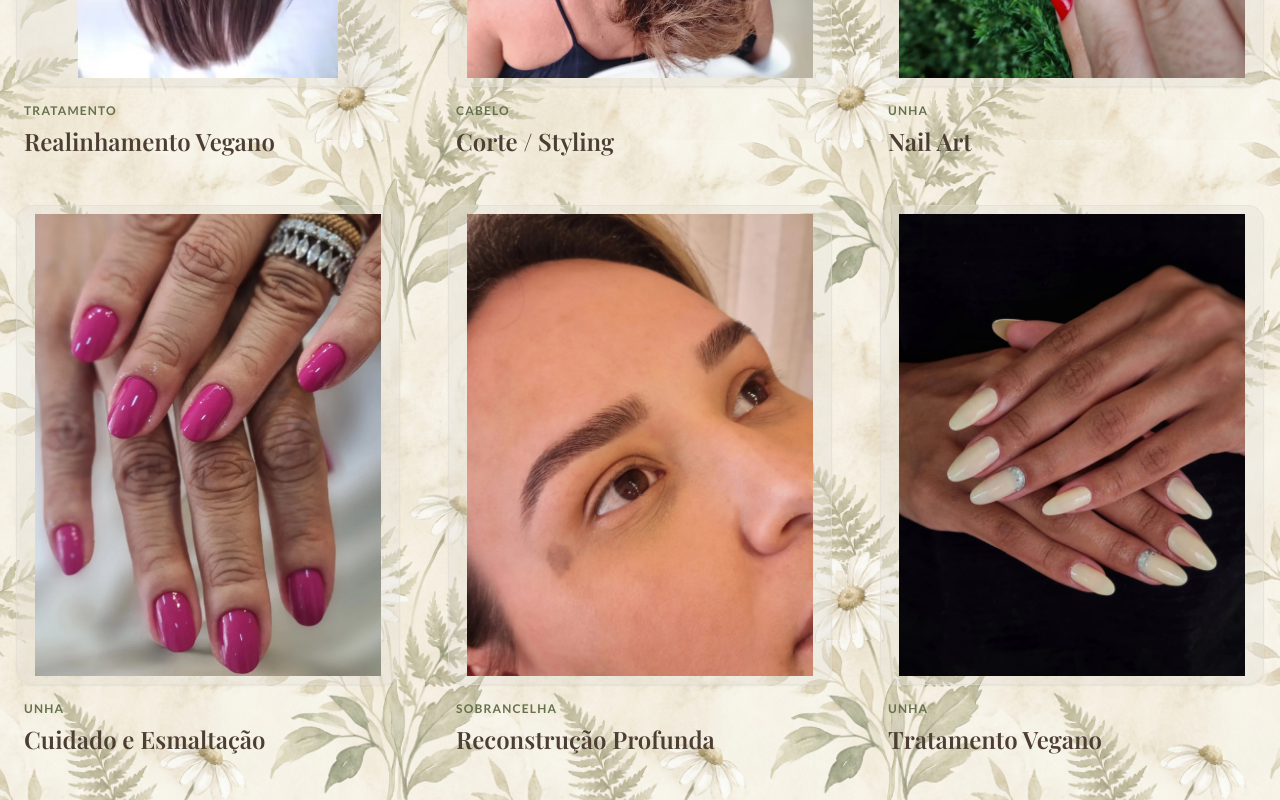
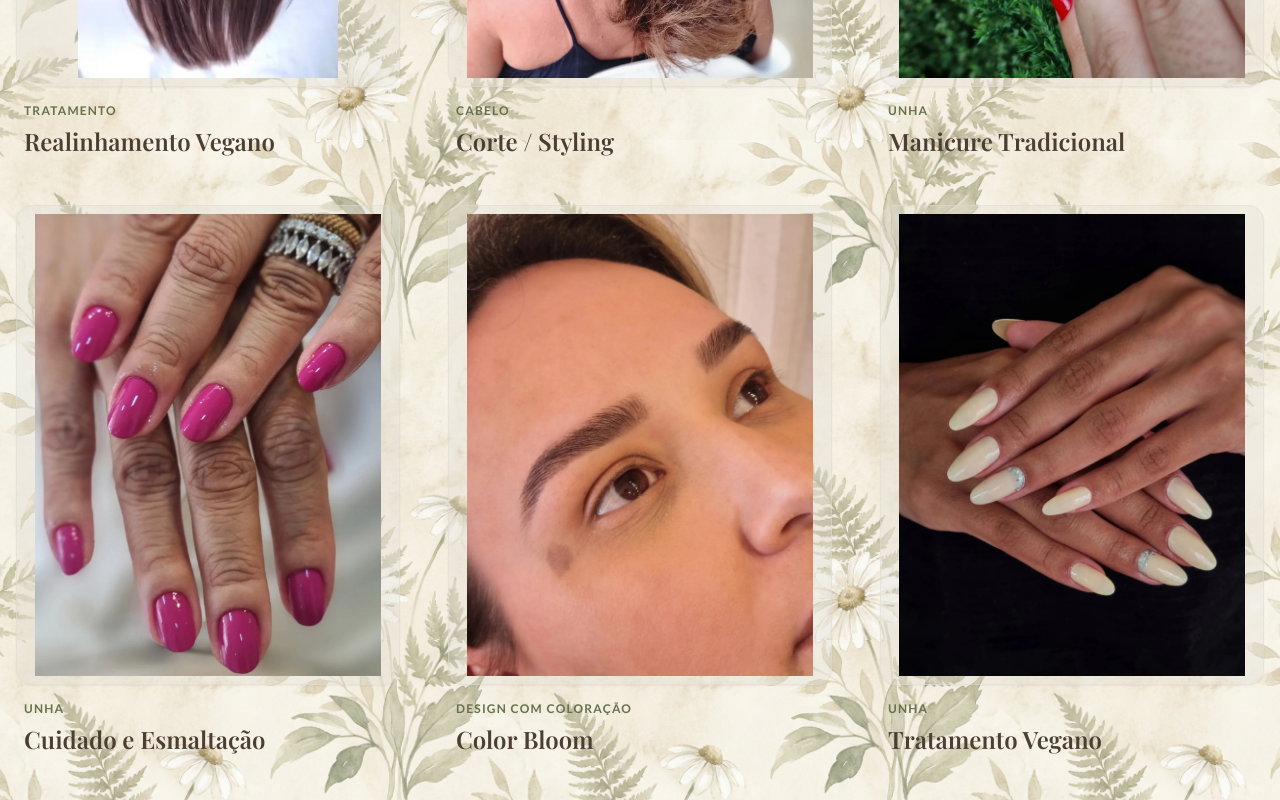
Before and after one commit to joaop0375/site-margaridas, a Next.js app: page /portfolio in a window 1280 px wide. Shown: the part 1360-2160 px from the top of the page. Built offline with nearby package versions, Linux system fonts and the light colour scheme; a web font is replaced by a local one.

Commit message:
feat: add new portfolio page with image gallery and descriptions.

```diff
--- a/app/portfolio/page.tsx
+++ b/app/portfolio/page.tsx
@@ -20,9 +20,9 @@ export default function PortfolioPage() {
                     { src: "/images/portfolio/margaridas-beauty-sudoeste-gloss-express-ng-de-france-009.jpg", title: "Gloss Express", category: "Tratamento" },
                     { src: "/images/portfolio/margaridas-beauty-sudoeste-realinhamento-capilar-vegano-001.jpg", title: "Realinhamento Vegano", category: "Tratamento" },
                     { src: "/images/portfolio/margaridas-beauty-sudoeste-design-de-sobrancelhas-df-006.jpg", title: "Corte / Styling", category: "Cabelo" },
-                    { src: "/images/portfolio/margaridas-beauty-sudoeste-terapia-capilar-brasilia-002.jpg", title: "Nail Art", category: "Unha" },
+                    { src: "/images/portfolio/margaridas-beauty-sudoeste-terapia-capilar-brasilia-002.jpg", title: "Manicure Tradicional", category: "Unha" },
                     { src: "/images/portfolio/margaridas-beauty-sudoeste-terapia-capilar-brasilia-012.jpg", title: "Cuidado e Esmaltação", category: "Unha" },
-                    { src: "/images/portfolio/margaridas-beauty-sudoeste-terapia-capilar-brasilia-022.jpg", title: "Reconstrução Profunda", category: "Sobrancelha" },
+                    { src: "/images/portfolio/margaridas-beauty-sudoeste-terapia-capilar-brasilia-022.jpg", title: "Color Bloom", category: "Design com Coloração" },
                     { src: "/images/portfolio/margaridas-beauty-sudoeste-tratamento-capilar-vegano-007.jpg", title: "Tratamento Vegano", category: "Unha" },
                     { src: "/images/portfolio/margaridas-beauty-sudoeste-estetica-sudoeste-top-master-010.jpg", title: "Serviço Top Master", category: "Cabelo" },
                     { src: "/images/portfolio/margaridas-beauty-sudoeste-salao-de-beleza-brasilia-024.jpg", title: "Beleza Iluminada", category: "Sobrancelha" },
```
